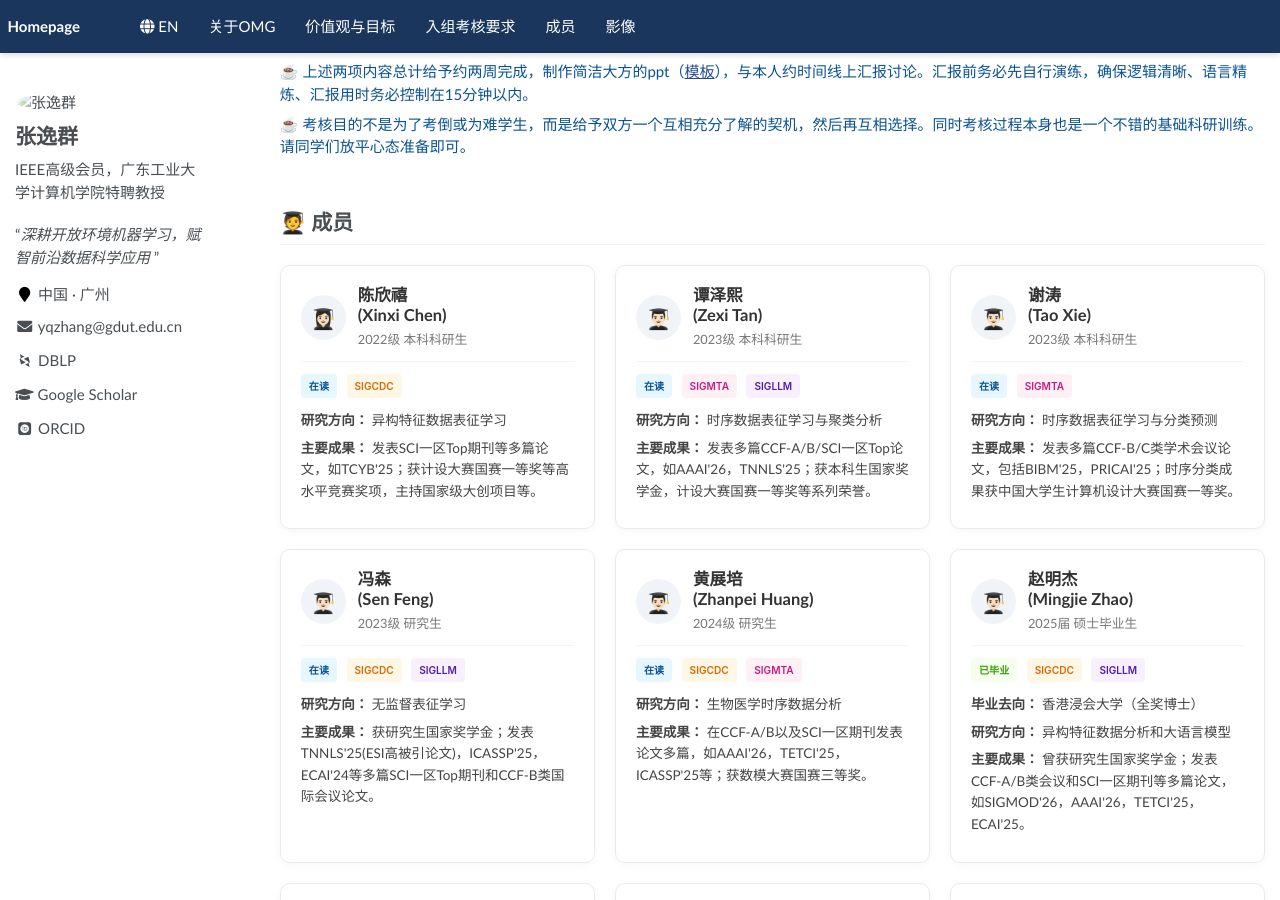
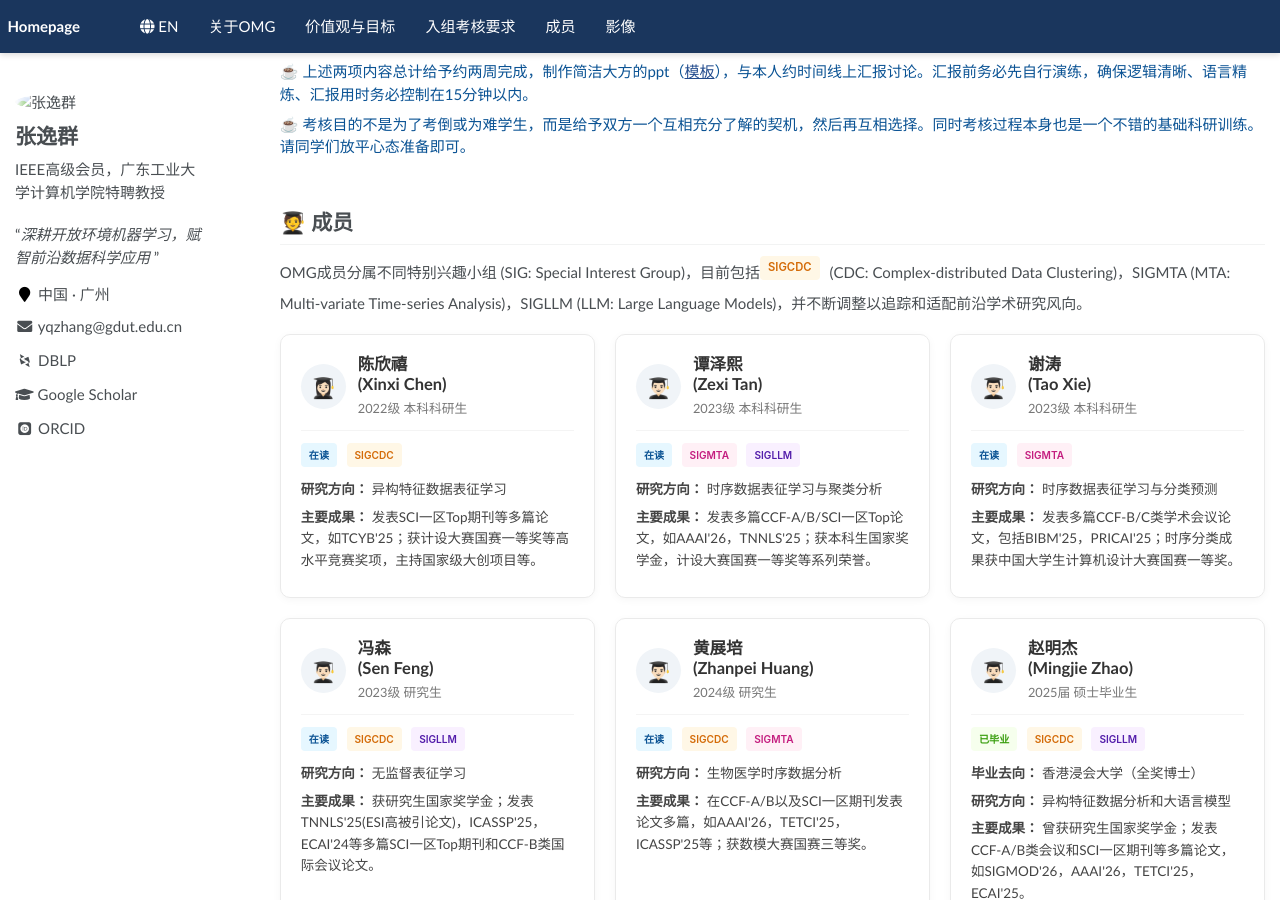
Before and after one commit to yqzhang-Zz/zh-OMG, a Jekyll site: the page built from _pages/about.md, in a window 1280 px wide and 900 px high, scrolled down 1967 px. Built offline with Jekyll 4.4.1, drawn with Linux system fonts in a browser that asks for light colours; some web fonts are replaced.

Commit message:
Update about.md

```diff
--- a/_pages/about.md
+++ b/_pages/about.md
@@ -99,6 +99,8 @@ OMG具体研究方向可参考本人主页所列论文和科研课题。组内**
 <span class='anchor' id='OMG-members'></span>
 <br>
 # 🧑‍🎓 成员
+
+OMG成员分属不同特别兴趣小组 (SIG: Special Interest Group)，目前包括<span class="tag tag-sigcdc">SIGCDC</span> (CDC: Complex-distributed Data Clustering)，SIGMTA (MTA: Multi-variate Time-series Analysis)，SIGLLM (LLM: Large Language Models)，并不断调整以追踪和适配前沿学术研究风向。
 
 <style>
 /* 极简明亮的卡片网格布局 */
```
